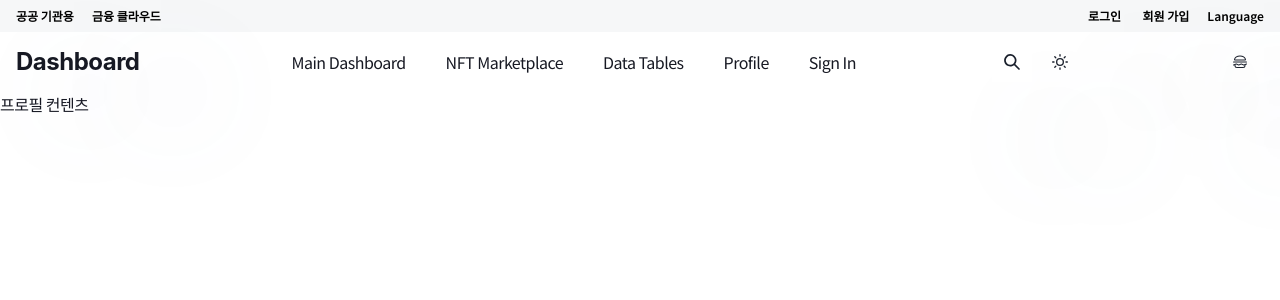
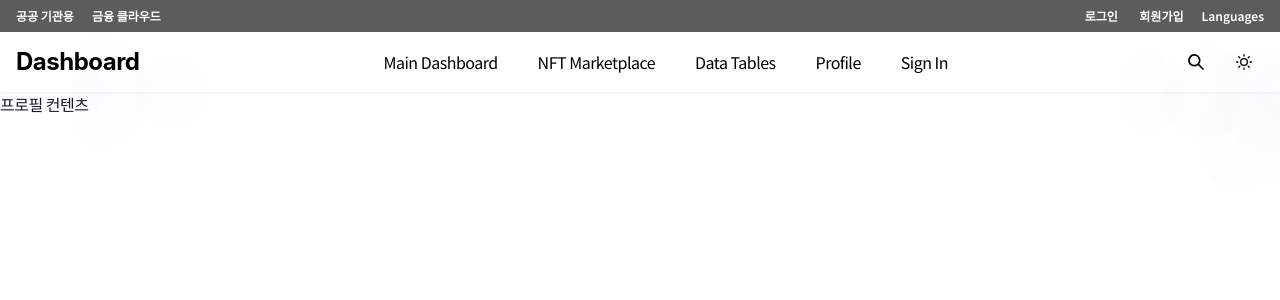
Before and after one commit to yejjjin/dashboard-hori, a React (Create React App) app: page /profile in a window 1280 px wide. Shown: the top 300 px of the page. Built offline with nearby package versions, Linux system fonts and the light colour scheme.

Commit message:
react templates setting

```diff
--- a/src/Routers.jsx
+++ b/src/Routers.jsx
@@ -4,6 +4,8 @@ import MarketPlace from "./views/marketplace/MarketPlace";
 import DataTables from "./views/datatables/DataTables";
 import Profile from "./views/profile/Profile";
 import Signin from "./views/signin/Signin";
+import { LayoutNone } from "./components/layout/Layout";
+import Layout from "./components/layout/Layout";
 
 const routeArr = [
   {
@@ -23,19 +25,29 @@ const routeArr = [
     path: "/profile",
     element: <Profile />,
   },
-  {
-    path: "/signin",
-    element: <Signin />,
-  },
+  // {
+  //   path: "/signin",
+  //   element: <Signin />,
+  // },
 ];
 
 const Routers = () => {
   return (
     <BrowserRouter>
       <Routes>
-        {routeArr.map((item, index) => (
-          <Route key={index} path={item.path} element={item.element} />
-        ))}
+        <Route element={<Layout />}>
+          {/* {routeArr.map((item, index) => (
+            <Route key={index} path={item.path} element={item.element} />
+          ))} */}
+          <Route path="/" element={<Home />} />
+          <Route path="/marketplace" element={<MarketPlace />} />
+          <Route path="/datatables" element={<DataTables />} />
+          <Route path="/profile" element={<Profile />} />
+        </Route>
+
+        <Route element={<LayoutNone />}>
+          <Route path="/signin" element={<Signin />} />
+        </Route>
       </Routes>
     </BrowserRouter>
   );
--- a/src/components/layout/Gnb.jsx
+++ b/src/components/layout/Gnb.jsx
@@ -14,10 +14,10 @@ const Gnb = () => {
         <Link to="/datatables">Data Tables</Link>
       </ListItem>
       <ListItem>
-        <Link to="/datatables">Profile</Link>
+        <Link to="/profile">Profile</Link>
       </ListItem>
       <ListItem>
-        <Link to="/datatables">Sign In</Link>
+        <Link to="/signin">Sign In</Link>
       </ListItem>
     </UnorderedList>
   );
--- a/src/components/layout/Header.jsx
+++ b/src/components/layout/Header.jsx
@@ -1,50 +1,72 @@
+import React, { useEffect, useState } from "react";
 import {
   Box,
   ButtonGroup,
   Button,
   Heading,
   IconButton,
-  ListItem,
-  UnorderedList,
+  Container,
 } from "@chakra-ui/react";
-import { SearchIcon, SunIcon } from "@chakra-ui/icons";
+import { HamburgerIcon, SearchIcon, SunIcon } from "@chakra-ui/icons";
 import { Link } from "react-router-dom";
-import styled from "styled-components";
-import { lighten } from "polished";
-import { Container } from "@chakra-ui/react";
 import Gnb from "./Gnb";
-import { PiHamburger } from "react-icons/pi";
 import gsap from "gsap";
 
 const Header = () => {
+  // nav-bar fixed
+  const [isScroll, setIsScroll] = useState(false);
+
+  useEffect(() => {
+    const handleScroll = () => {
+      const navBeltHeight =
+        document.querySelector(".nav-belt_wrapper")?.offsetHeight || 0;
+      const scrollPosition =
+        window.pageYOffset || document.documentElement.scrollTop;
+
+      if (scrollPosition > navBeltHeight) {
+        document.getElementById("header").style.top = "-32px";
+        document.querySelector(".nav-bar_wrapper").style.position = "fixed";
+        document.querySelector(".nav-bar_wrapper").style.width = "100%";
+      } else {
+        document.getElementById("header").style.top = -scrollPosition + "px";
+        setIsScroll(true);
+      }
+    };
+
+    window.addEventListener("scroll", handleScroll);
+    return () => window.removeEventListener("scroll", handleScroll);
+  }, []);
+
   // 스크롤 이벤트 함수
-  const HandleScroll = () => {
-    const hd = document.querySelector("#header");
-    const scrollY = window.scrollY;
-    const navBar = document.querySelector(".nav-bar_wrapper");
-    const navBelt = document.querySelector(".nav-belt_wrapper");
-    const hdHeight = hd.offsetHeight; // 헤더 높이
-    const swiperHeight =
-      document.querySelector(".main-slide")?.offsetHeight || 0; // 슬라이드 높이
+  const HandleScoll = () => {
+    const scrollY = window.scrollY; // 현재 스크롤 위치
+    const navBelt = document.querySelector(".nav-belt_wrapper"); // 헤더
+    const navBar = document.querySelector(".nav-bar_wrapper"); // 헤더
+    const navBarHeight = navBar.offsetHeight; // 헤더 높이
+    const swiperHeight = document.querySelector(".topCont")?.offsetHeight || 0; // 슬라이드 높이
 
-    // 100px 이상 스크롤 되면 헤더에 배경색을 입힌다.
-    if (scrollY > swiperHeight - hdHeight) {
-      gsap.to(navBar, { backgroundColor: "#fff", duration: 0.5 });
-      gsap.to(navBelt, { backgroundColor: "#f6f7f8", duration: 0.5 });
+    // if : 100px 이상 스크롤 되면 헤더에 배경색을 입힌다.
+    if (scrollY > swiperHeight - navBarHeight) {
+      // gsap.to(요소, {옵션})
+      gsap.to(navBar, {
+        backgroundColor: "#fff",
+        boxShadow: "0 1px 4px 0 rgba(0,0,0,.07)",
+        duration: 0.5,
+      });
 
-      gsap.to(navBelt.querySelectorAll("button"), {
+      gsap.to(navBar.querySelectorAll("button, a"), {
         color: "#000",
         duration: 0.5,
       });
     } else {
-      // 100px 이하 스크롤 되면 헤더에 배경색을 없앤다.
+      // else : 100px 이하로 스크롤 되면 배경색을 없앤다.
       gsap.to(navBar, { backgroundColor: "", duration: 0.5 });
       gsap.to(navBelt, { backgroundColor: "", duration: 0.5 });
     }
   };
 
   // 스크롤 이벤트 등록
-  window.addEventListener("scroll", HandleScroll);
+  window.addEventListener("scroll", HandleScoll);
 
   return (
     <Box
@@ -54,14 +76,14 @@ const Header = () => {
       top={0}
       left={0}
       right={0}
-      bg={"rgba(0,0,0,.1)"}
-      backdropFilter={"saturate(180%) blur(15px)"}
       zIndex={1000}
+      minH={"92px"}
+      bg={isScroll ? "rgba(0,0,0,.1)" : "transparent"}
+      backdropFilter={isScroll ? "saturate(180%) blur(15px)" : "none"}
     >
       {/* tab */}
       <Box
         className="nav-belt_wrapper"
-        id="hd"
         display={["none", null, null, null, "block"]}
         h={"32px"}
         bg={"rgba(0,0,0,.6)"}
@@ -72,89 +94,64 @@ const Header = () => {
           alignItems={"center"}
         >
           <ButtonGroup gap={"10px"}>
-            <Button variant="link12">공공 기관용</Button>
-            <Button variant="link12">금융 클라우드</Button>
+            <Button colorScheme="teal" variant="link12">
+              공공 기관용
+            </Button>
+            <Button colorScheme="teal" variant="link12">
+              금융 클라우드
+            </Button>
           </ButtonGroup>
           <ButtonGroup gap={"10px"}>
-            <Button variant="link12">로그인</Button>
-            <Button variant="link12">회원 가입</Button>
-            <Button variant="link12">Language</Button>
+            <Button colorScheme="teal" variant="link12">
+              로그인
+            </Button>
+            <Button colorScheme="teal" variant="link12">
+              회원가입
+            </Button>
+            <Button colorScheme="teal" variant="link12">
+              Languages
+            </Button>
           </ButtonGroup>
         </Container>
       </Box>
       {/* header */}
-      <Box className="nav-bar_wrapper" borderColor={"#eee"}>
-        <Container>
-          <Box
-            display={["flex"]}
+      <Box className="nav-bar_wrapper" bg={"rgba(0,0,0,.05)"}>
+        <Container
+          display={"flex"}
           h={"60px"}
           alignItems={"center"}
           justifyContent={"space-between"}
         >
-            <Heading fontSize={24}>
+          <Heading as={"h1"} fontSize={24} color={"white"}>
             <Link to="/">Dashboard</Link>
           </Heading>
+
           <Gnb />
-            <ButtonGroup variant="ghost">
-              <IconButton aria-label="Search database" icon={<SearchIcon />} />
-              <IconButton aria-label="Light database" icon={<SunIcon />} />
+          <ButtonGroup color={"white"}>
+            <IconButton
+              variant="ghost"
+              aria-label="Search database"
+              icon={<SearchIcon />}
+              color={"white"}
+            />
+            <IconButton
+              variant="ghost"
+              aria-label="Light database"
+              icon={<SunIcon />}
+              color={"white"}
+            />
+            <IconButton
+              variant="ghost"
+              aria-label="전체 메뉴"
+              icon={<HamburgerIcon />}
+              display={{ sm: "block", lg: "none" }}
+              color={"white"}
+            />
           </ButtonGroup>
-            <Button variant="ghost">
-              <PiHamburger />
-            </Button>
-          </Box>
         </Container>
       </Box>
     </Box>
   );
 };
 
-const Logo = styled(Heading)`
-  font-size: 24px;
-  /* color: ${({ theme }) => theme.colors.brand[500]}; */
-  /* background: ${lighten(0.5, "#ff0000")}; */
-  /* ${({ theme }) => theme.colors.brand[500]} */
-`;
-
-// const 변수이름 = styled(컴포넌트 이름)`속성: 값;`
-// const IconBtnGroup = styled(ButtonGroup)`
-//     button {
-//         background: red;
-//     }
-// `
-// const 변수이름 = styled.태그이름`속성: 값;`
-const Nav = styled.nav`
-  height: 100%;
-  /* background-color: ${({ theme }) =>
-    lighten(0.2, theme.colors.yellow[100])}; */
-`;
-
-const NavList = styled.ul`
-  display: flex;
-  flex-direction: column;
-  justify-content: space-between;
-  align-items: center;
-  gap: 20px;
-  height: 100%;
-  margin: 0;
-  list-style: none;
-  li {
-    width: 100%;
-    text-align: center;
-  }
-  a {
-    display: block;
-  }
-
-  @media screen and (min-width: 768px) {
-    flex-direction: row;
-    li {
-      width: auto;
-    }
-    a {
-      display: inline-block;
-    }
-  }
-`;
-
 export default Header;
--- a/src/components/layout/Layout.jsx
+++ b/src/components/layout/Layout.jsx
@@ -1,3 +1,4 @@
+import { Outlet } from "react-router-dom";
 import Footer from "./Footer";
 import Header from "./Header";
 import { Box, Container } from "@chakra-ui/react";
@@ -7,8 +8,9 @@ const Layout = (props) => {
     <Box display={"flex"} flexDir={"column"} minH={"100vh"}>
       <Header />
       <Box as="main" id="main" flexGrow={1} pt={"92px"}>
-        {props.showTitle && <h2>{props.title}</h2>}
-        {props.children}
+        {/* {props.showTitle && <h2>{props.title}</h2>}
+        {props.children} */}
+        <Outlet />
       </Box>
       <Footer />
     </Box>
@@ -16,3 +18,13 @@ const Layout = (props) => {
 };
 
 export default Layout;
+
+export const LayoutNone = () => {
+  return (
+    <Box display={"flex"} flexDir={"column"} minH={"100vh"}>
+      <Box as="main" id="main" flexGrow={1}>
+        <Outlet />
+      </Box>
+    </Box>
+  );
+};
--- a/src/views/datatables/DataTables.jsx
+++ b/src/views/datatables/DataTables.jsx
@@ -2,9 +2,9 @@ import Layout from "../../components/layout/Layout";
 
 const DataTables = () => {
   return (
-    <Layout title="DataTables">
+    <>
       <div>데이터테이블 컨텐츠</div>
-    </Layout>
+    </>
   );
 };
 
--- a/src/views/home/Home.jsx
+++ b/src/views/home/Home.jsx
@@ -1,12 +1,12 @@
 import { Container } from "@chakra-ui/react";
 import Title, { TitleH4 } from "../../components/common/Title";
 import { Section } from "../../components/layout/Container";
-import Layout from "../../components/layout/Layout";
+
 import MainSlide from "./components/MainSlide";
 
 const Home = () => {
   return (
-    <Layout title="home" showTitle="false">
+    <>
       <MainSlide />
       <Section isLightBackground={true}>
         <Container>
@@ -30,7 +30,7 @@ const Home = () => {
           voluptatum saepe aut.
         </Container>
       </Section>
-    </Layout>
+    </>
   );
 };
 
--- a/src/views/home/components/MainSlide.jsx
+++ b/src/views/home/components/MainSlide.jsx
@@ -12,7 +12,7 @@ const MainSlide = () => {
       <SwiperWrap
         pagination={true}
         modules={[Pagination]}
-        className="main-slide"
+        className="main-slide topCont"
       >
         <SwiperSlide>
           <Image
--- a/src/views/marketplace/MarketPlace.jsx
+++ b/src/views/marketplace/MarketPlace.jsx
@@ -1,25 +1,79 @@
+import {
+  Box,
+  Image,
+  Tab,
+  TabList,
+  TabPanel,
+  TabPanels,
+  Tabs,
+} from "@chakra-ui/react";
 import Layout from "../../components/layout/Layout";
 import { motion } from "framer-motion";
+import topImg from "../../assets/images/taro-ohtani-1kU3F0v90NY-unsplash.jpg";
 
 const MarketPlace = () => {
   const boxStyle = {
     width: "200px",
     height: "200px",
-    background: "lightpink",
+    background: "red",
     borderRadius: "50%",
   };
 
   return (
-    <Layout title="marketplace" showTitle={true}>
-      <div>마켓플레이스 컨텐츠</div>
+    <>
+      <Box
+        className="topCont"
+        h={"500px"}
+        bg={`url(${topImg}) no-repeat 50% 50% / cover `}
+      ></Box>
+      {/* <div>마켓플레이스 컨텐츠</div> */}
 
+      <Image src={topImg} alt="" />
+      <Image src="/logo192.png" alt="" />
+
+      <Tabs position={"sticky"} top={0}>
+        <TabList>
+          <Tab>One</Tab>
+          <Tab>Two</Tab>
+          <Tab>Three</Tab>
+        </TabList>
+
+        <TabPanels>
+          <TabPanel>
+            <p>
+              Lorem ipsum dolor sit amet consectetur adipisicing elit. Molestiae
+              eum nulla porro officia sequi consectetur neque. Maxime fugit enim
+              quaerat autem id impedit perferendis quibusdam suscipit modi!
+              Quasi, suscipit laudantium.!
+            </p>
+          </TabPanel>
+          <TabPanel>
+            <p>
+              Lorem ipsum dolor sit amet consectetur adipisicing elit. Debitis
+              molestiae, numquam neque ducimus dolor labore quasi enim magnam?
+              Suscipit eaque natus quos eos consequatur fuga cupiditate odio
+              dolores pariatur soluta.!
+            </p>
+          </TabPanel>
+          <TabPanel>
+            <p>
+              Lorem ipsum dolor sit amet consectetur adipisicing elit. Corporis
+              perferendis culpa dolorem porro repellat. Amet suscipit
+              laudantium, a enim molestiae recusandae ratione iste in nemo illum
+              delectus debitis velit perferendis!!
+            </p>
+          </TabPanel>
+        </TabPanels>
+      </Tabs>
       <motion.div
         style={boxStyle}
         initial={{ opacity: 0 }}
         animate={{ opacity: 1, x: 100 }}
         transition={{ ease: "easeOut", duration: 2 }}
       />
-    </Layout>
+
+      <div style={{ height: "100vh" }}></div>
+    </>
   );
 };
 
--- a/src/views/profile/Profile.jsx
+++ b/src/views/profile/Profile.jsx
@@ -2,9 +2,9 @@ import Layout from "../../components/layout/Layout";
 
 const Profile = () => {
   return (
-    <Layout title="profile">
+    <>
       <div>프로필 컨텐츠</div>
-    </Layout>
+    </>
   );
 };
 
--- a/src/views/rtl/Rtl.jsx
+++ b/src/views/rtl/Rtl.jsx
@@ -2,9 +2,9 @@ import Layout from "../../components/layout/Layout";
 
 const Rtl = () => {
   return (
-    <Layout title="rtl">
+    <>
       <div>RTL 컨텐츠</div>
-    </Layout>
+    </>
   );
 };
 
--- a/src/views/signin/Signin.jsx
+++ b/src/views/signin/Signin.jsx
@@ -1,10 +1,10 @@
-import Layout from "../../components/layout/Layout";
+import { Box } from "@chakra-ui/react";
 
 const Signin = () => {
   return (
-    <Layout title="signin">
-      <div>로그인 컨텐츠</div>
-    </Layout>
+    <>
+      <Box>로그인 컨텐츠</Box>
+    </>
   );
 };
 
```
Also changed, not shown: 2 other files (tests, documents, lock files or other folders). Lines whose indentation alone changed are shown as unchanged.
